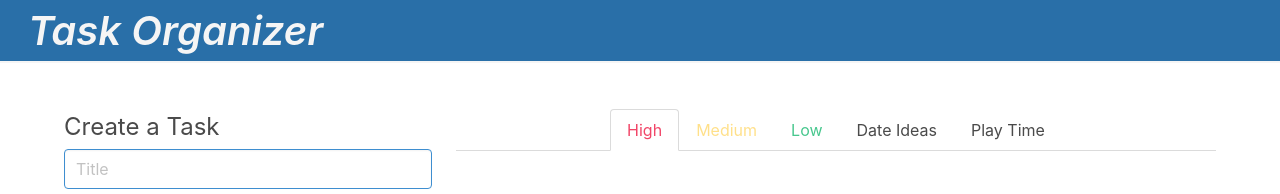
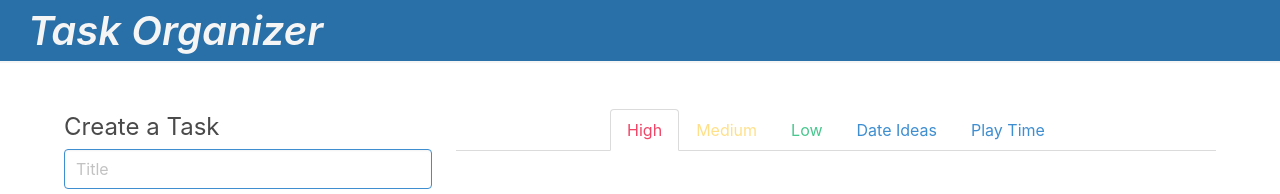
Before and after one commit to zhill0950/task-organizer, a plain HTML site: page index.html in a window 1280 px wide. Shown: the top 194 px of the page. Drawn offline with nearby package versions, Linux system fonts and the light colour scheme.

Commit message:
tab text color update

```diff
--- a/index.html
+++ b/index.html
@@ -74,10 +74,10 @@
                   <a class="has-text-success">Low</a>
                 </li>
                 <li data-target="date-content">
-                  <a>Date Ideas</a>
+                  <a class="has-text-info">Date Ideas</a>
                 </li>
                 <li data-target="play-content">
-                  <a>Play Time</a>
+                  <a class="has-text-info">Play Time</a>
                 </li>
               </ul>
             </div>
```
